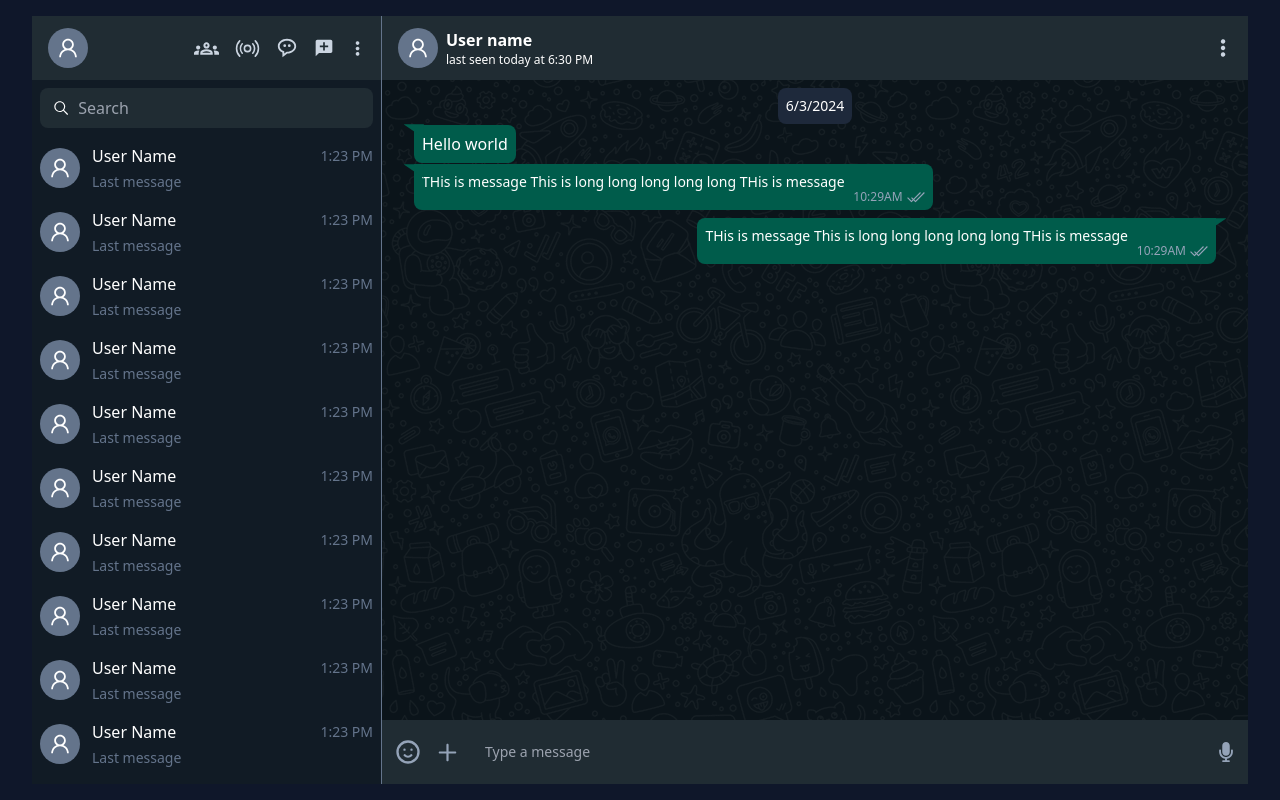
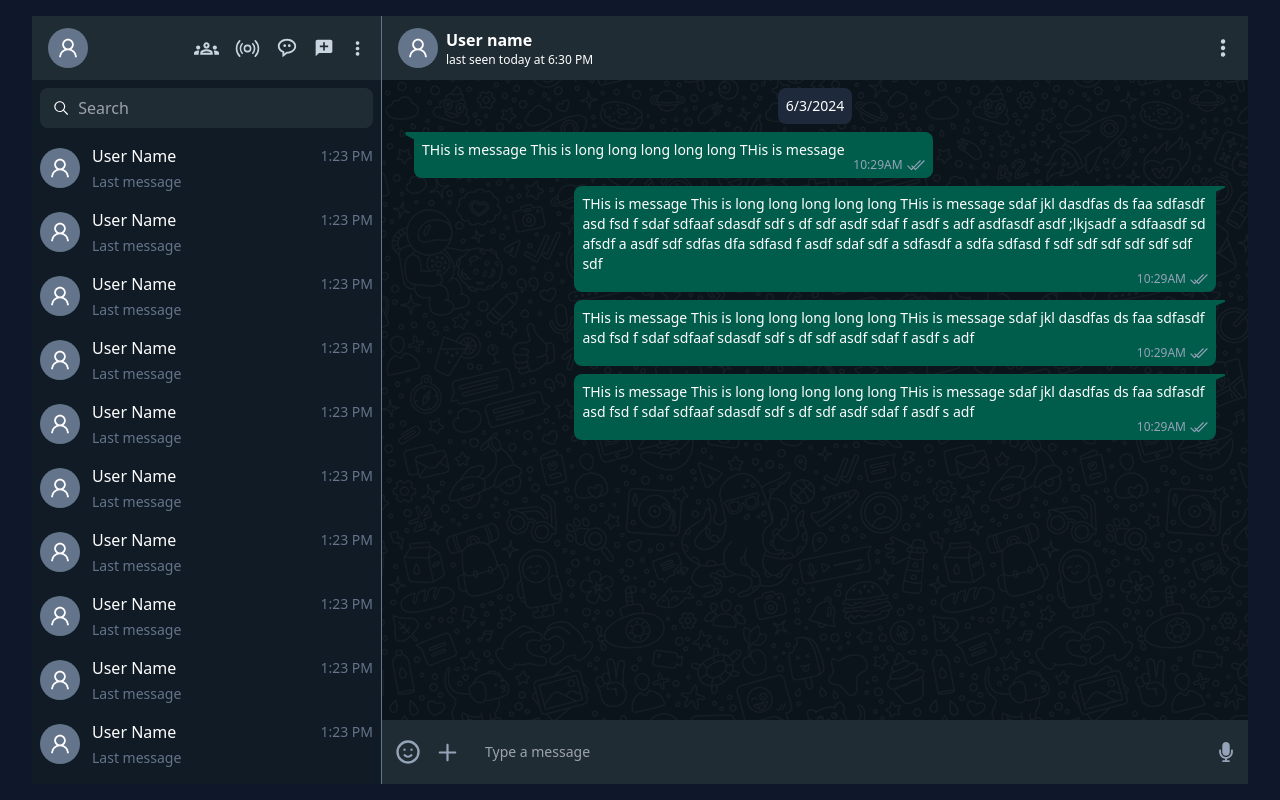
Before and after one commit to neerajgurung2099/whatsapp-client-clone, a React (Create React App) app: page / in a window 1280 px wide. Both pictures are taken after typing "name@example.com", "Sample123" into the empty fields and a click on the button "Sign In". Built offline with nearby package versions, Linux system fonts and the light colour scheme.

Commit message:
Update on chat design

```diff
--- a/src/components/Layout/Chat.tsx
+++ b/src/components/Layout/Chat.tsx
@@ -7,6 +7,7 @@ import { Link, useLocation, useOutlet } from "react-router-dom";
 import { AnimatePresence } from "framer-motion";
 import { cloneElement } from "react";
 import { LiaCheckDoubleSolid } from "react-icons/lia";
+import { LuTriangleRight } from "react-icons/lu";
 const Header = () => {
   const headerItems = [
     {
@@ -76,33 +77,17 @@ export const ChatLayout = () => {
               </span>
             </li>
             <li className="flex px-4">
-              <div className="relative">
-                <svg
-                  xmlns="http://www.w3.org/2000/svg"
-                  width="20"
-                  height="20"
-                  viewBox="0 0 137 95"
-                  fill="currentColor"
-                  className="text-mosque absolute top-[-46%] left-[-10px]  "
-                >
-                  <path d="M136.296 92.2192C136.296 93.8254 134.498 94.7763 133.171 93.8725L1.367 4.15331C-0.260568 3.04542 0.523561 0.5 2.49241 0.5H134.296C135.401 0.5 136.296 1.39543 136.296 2.5V92.2192Z" />
-                </svg>
-                <span className="bg-mosque p-2 rounded-lg rounded-tl-none">
-                  Hello world
-                </span>
-              </div>
-            </li>
-            <li className="flex px-4">
               <div className="relative p-2 rounded-tl-none text-sm bg-mosque flex flex-col rounded-lg max-w-[80%] w-fit ">
                 <svg
                   xmlns="http://www.w3.org/2000/svg"
-                  width="20"
-                  height="20"
-                  viewBox="0 0 137 95"
+                  width="15"
+                  height="10"
+                  viewBox="0 0 11 6"
                   fill="currentColor"
-                  className="text-mosque absolute top-[-7%] left-[-10px] "
+                  className="text-mosque absolute top-0 -left-[10px]"
+                  preserveAspectRatio="none"
                 >
-                  <path d="M136.296 92.2192C136.296 93.8254 134.498 94.7763 133.171 93.8725L1.367 4.15331C-0.260568 3.04542 0.523561 0.5 2.49241 0.5H134.296C135.401 0.5 136.296 1.39543 136.296 2.5V92.2192Z" />
+                  <path d="M11 4.48346C11 5.20138 10.2659 5.68541 9.60608 5.40261L1.47801 1.91915C0.478481 1.49078 0.784471 0 1.87193 0H10C10.5523 0 11 0.447715 11 1L11 4.48346Z" />
                 </svg>
                 <span className="">
                   THis is message This is long long long long long THis is
@@ -121,17 +106,76 @@ export const ChatLayout = () => {
               <div className="relative p-2 rounded-tr-none text-sm bg-mosque flex flex-col rounded-lg max-w-[80%] w-fit ">
                 <svg
                   xmlns="http://www.w3.org/2000/svg"
-                  width="20"
-                  height="20"
-                  viewBox="0 0 137 95"
+                  width="11"
+                  height="6"
+                  viewBox="0 0 11 6"
                   fill="currentColor"
-                  className="text-mosque absolute top-[-7%] right-[-10px] "
+                  className="text-mosque absolute top-0 right-[-10px] "
+                  preserveAspectRatio="none"
                 >
-                  <path d="M0.851929 92.2192C0.851929 93.8254 2.64961 94.7763 3.97734 93.8725L135.781 4.15331C137.409 3.04542 136.625 0.5 134.656 0.5H2.85193C1.74736 0.5 0.851929 1.39543 0.851929 2.5V92.2192Z" />
+                  <path d="M0 4.48346C0 5.20138 0.734051 5.68541 1.39392 5.40261L9.52199 1.91915C10.5215 1.49078 10.2155 0 9.12807 0H1C0.447716 0 0 0.447715 0 1L0 4.48346Z" />
                 </svg>
                 <span className="">
                   THis is message This is long long long long long THis is
-                  message
+                  message sdaf jkl dasdfas ds faa sdfasdf asd fsd f sdaf sdfaaf
+                  sdasdf sdf s df sdf asdf sdaf f asdf s adf asdfasdf asdf
+                  ;lkjsadf a sdfaasdf sd afsdf a asdf sdf sdfas dfa sdfasd f
+                  asdf sdaf sdf a sdfasdf a sdfa sdfasd f sdf sdf sdf sdf sdf
+                  sdf sdf
+                  <span className="invisible inline-block w-20"></span>
+                </span>
+                <div className="-mt-1 -mb-1 flex items-center gap-x-1">
+                  <span className="text-xs text-slate-400 ml-auto  -mt-1 -mb-1  ">
+                    10:29AM
+                  </span>
+                  <LiaCheckDoubleSolid size={18} className="text-slate-400" />
+                </div>
+              </div>
+            </li>
+            <li className="flex px-4 justify-end">
+              <div className="relative p-2 rounded-tr-none text-sm bg-mosque flex flex-col rounded-lg max-w-[80%] w-fit ">
+                <svg
+                  xmlns="http://www.w3.org/2000/svg"
+                  width="11"
+                  height="6"
+                  viewBox="0 0 11 6"
+                  fill="currentColor"
+                  className="text-mosque absolute top-0 right-[-10px] "
+                  preserveAspectRatio="none"
+                >
+                  <path d="M0 4.48346C0 5.20138 0.734051 5.68541 1.39392 5.40261L9.52199 1.91915C10.5215 1.49078 10.2155 0 9.12807 0H1C0.447716 0 0 0.447715 0 1L0 4.48346Z" />
+                </svg>
+                <span className="">
+                  THis is message This is long long long long long THis is
+                  message sdaf jkl dasdfas ds faa sdfasdf asd fsd f sdaf sdfaaf
+                  sdasdf sdf s df sdf asdf sdaf f asdf s adf
+                  <span className="invisible inline-block w-20"></span>
+                </span>
+                <div className="-mt-1 -mb-1 flex items-center gap-x-1">
+                  <span className="text-xs text-slate-400 ml-auto  -mt-1 -mb-1  ">
+                    10:29AM
+                  </span>
+                  <LiaCheckDoubleSolid size={18} className="text-slate-400" />
+                </div>
+              </div>
+            </li>
+            <li className="flex px-4 justify-end">
+              <div className="relative p-2 rounded-tr-none text-sm bg-mosque flex flex-col rounded-lg max-w-[80%] w-fit ">
+                <svg
+                  xmlns="http://www.w3.org/2000/svg"
+                  width="11"
+                  height="6"
+                  viewBox="0 0 11 6"
+                  fill="currentColor"
+                  className="text-mosque absolute top-0 right-[-10px] "
+                  preserveAspectRatio="none"
+                >
+                  <path d="M0 4.48346C0 5.20138 0.734051 5.68541 1.39392 5.40261L9.52199 1.91915C10.5215 1.49078 10.2155 0 9.12807 0H1C0.447716 0 0 0.447715 0 1L0 4.48346Z" />
+                </svg>
+                <span className="">
+                  THis is message This is long long long long long THis is
+                  message sdaf jkl dasdfas ds faa sdfasdf asd fsd f sdaf sdfaaf
+                  sdasdf sdf s df sdf asdf sdaf f asdf s adf
                   <span className="invisible inline-block w-20"></span>
                 </span>
                 <div className="-mt-1 -mb-1 flex items-center gap-x-1">
```
